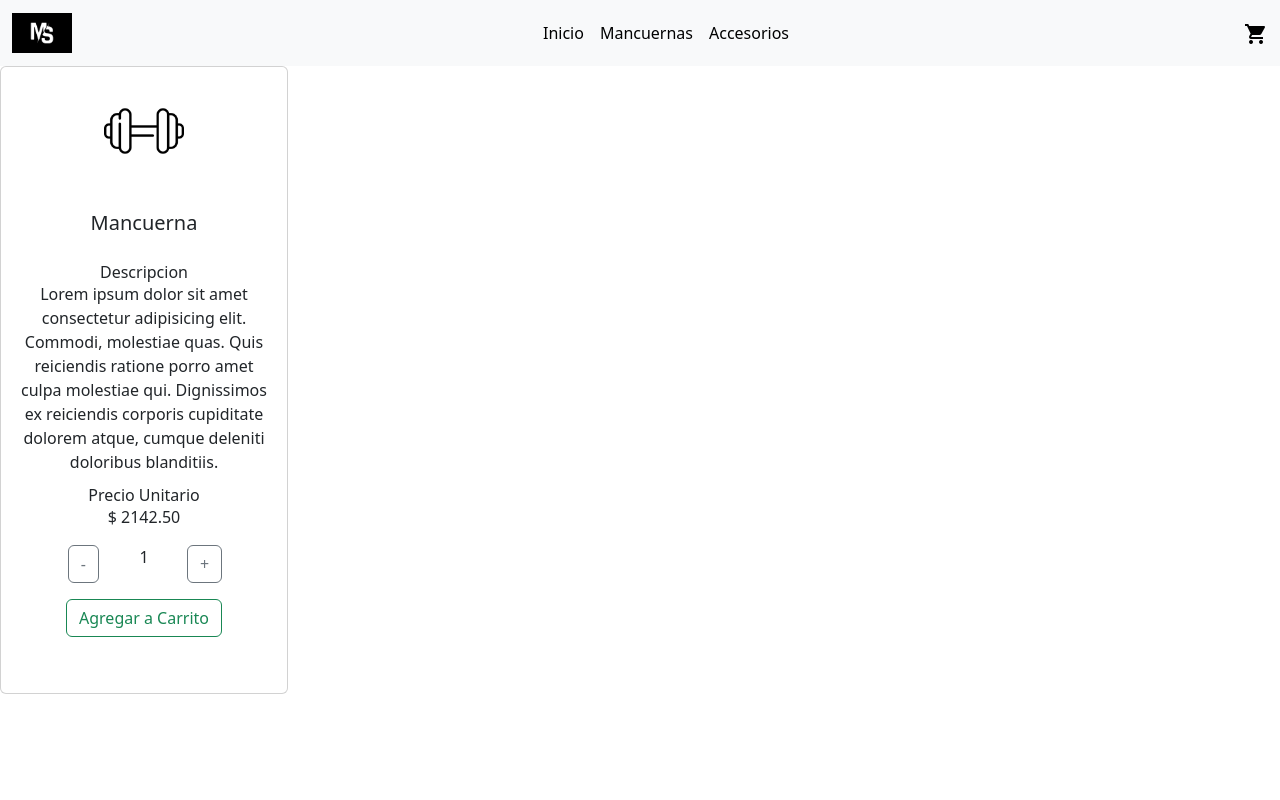
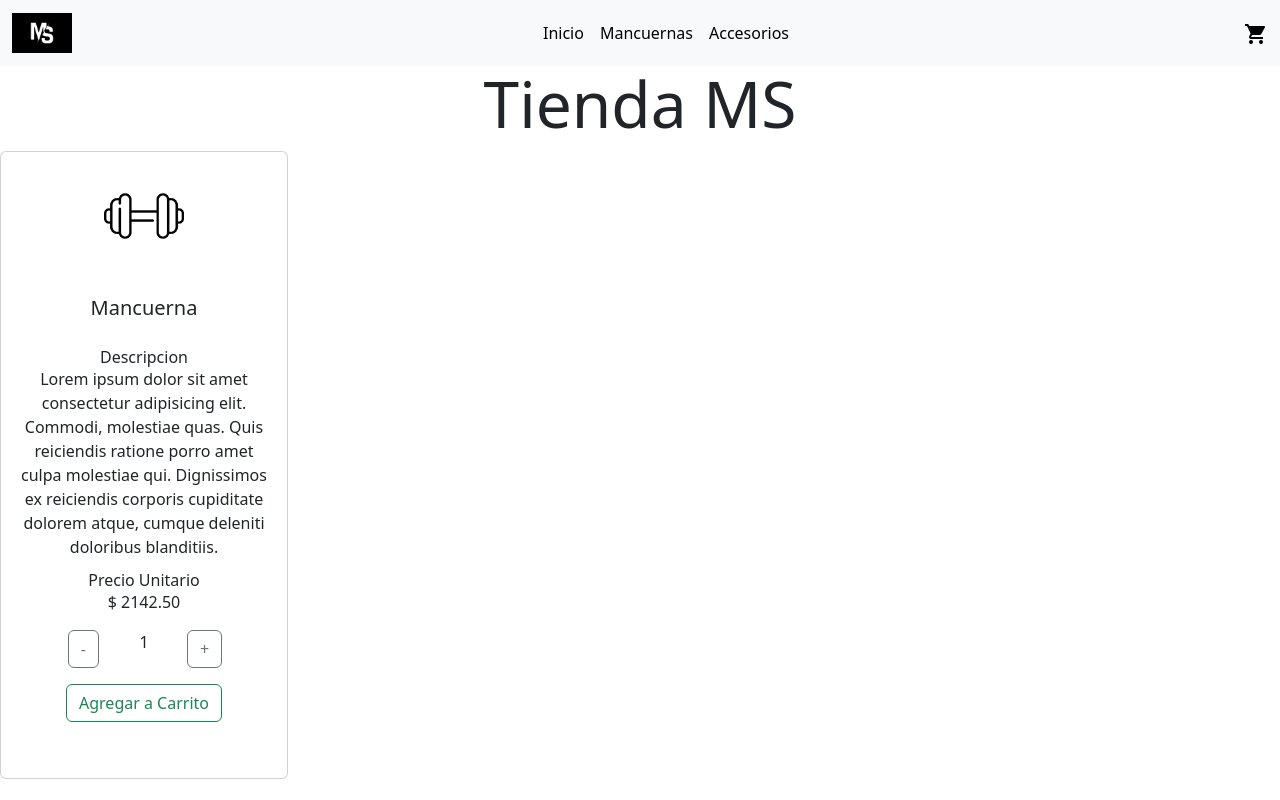
Before and after one commit to nicogastiazoro/MS-Training-React, a React (Create React App) app: page /item/1342 in a window 1280 px wide. Built offline with nearby package versions, Linux system fonts and the light colour scheme.

Commit message:
Modifico titulo

```diff
--- a/src/App.jsx
+++ b/src/App.jsx
@@ -13,6 +13,7 @@ function App() {
     // </Container>
     <BrowserRouter>
        <NavBar/>
+       <h1 className="display-3 text-center">Tienda MS</h1>
       <Routes>
         <Route path='/' element={<ItemListContainer/>}/>
         <Route path='/category/:category' element={<ItemListContainer/>}/>
--- a/src/components/ItemListContainer.jsx
+++ b/src/components/ItemListContainer.jsx
@@ -33,7 +33,6 @@ const ItemListContainer = ({ greeting }) => {
   });
   return (
     <Container>
-      <h1 className="display-3 text-center">Tienda MS</h1>
       <ItemList items={items} />
     </Container>
   );
```
